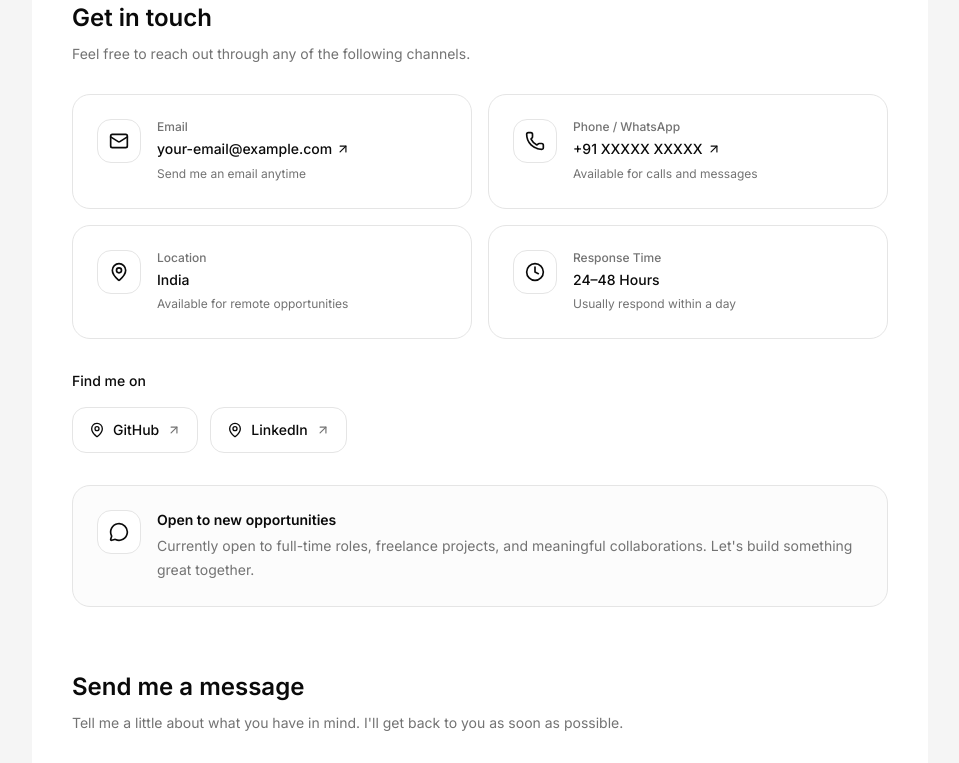
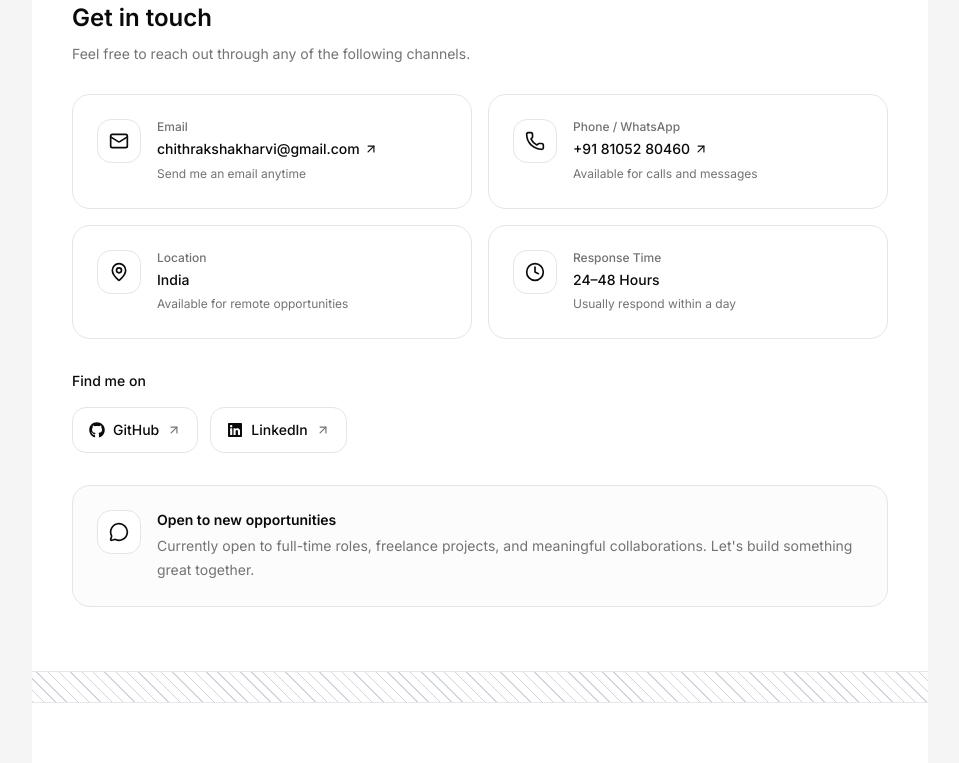
Before and after one commit to chithraksha16/new-portfolio, a Next.js app: page /contact in a window 1280 px wide. Shown: the part 360-1123 px from the top of the page, without its empty margins (160-1119 px from the left). Built offline with nearby package versions, Linux system fonts and the light colour scheme.

Commit message:
added divider and contact details

```diff
--- a/app/contact/page.tsx
+++ b/app/contact/page.tsx
@@ -11,20 +11,24 @@ import {
   Phone,
   MessageCircle,
 } from "lucide-react";
+import {
+  FaLinkedin,
+  FaGithub,
+} from "react-icons/fa";
 
 const contactDetails = [
   {
     icon: Mail,
     label: "Email",
-    value: "your-email@example.com",
-    href: "mailto:your-email@example.com",
+    value: "chithrakshakharvi@gmail.com",
+    href: "mailto:chithrakshakharvi@gmail.com",
     description: "Send me an email anytime",
   },
   {
     icon: Phone,
     label: "Phone / WhatsApp",
-    value: "+91 XXXXX XXXXX",
-    href: "https://wa.me/91XXXXXXXXXX",
+    value: "+91 81052 80460",
+    href: "https://wa.me/918105280460",
     description: "Available for calls and messages",
   },
   {
@@ -46,13 +50,13 @@ const contactDetails = [
 const socials = [
   {
     name: "GitHub",
-    href: "https://github.com/yourusername",
-    icon: MapPin,
+    href: "https://github.com/chithraksha16",
+    icon: FaGithub,
   },
   {
     name: "LinkedIn",
-    href: "https://linkedin.com/in/yourusername",
-    icon: MapPin,
+    href: "https://linkedin.com/in/chithraksha.",
+    icon: FaLinkedin,
   },
 ];
 
@@ -80,10 +84,10 @@ export default function ContactPage() {
           </div>
 
           {/* Single Column Layout */}
-          <div className="flex flex-col gap-12 sm:gap-16 px-10">
+          <div className="flex flex-col gap-12 sm:gap-16 ">
 
             {/* Contact Information */}
-            <section>
+            <section className="px-10">
               <div className="mb-7">
                 <h2 className="text-xl font-semibold sm:text-2xl">
                   Get in touch
@@ -186,9 +190,24 @@ export default function ContactPage() {
                 </div>
               </div>
             </section>
+<div
+            className="
+              h-8
+              w-full
+              border-y
+              border-gray-200
+              text-gray-300
+              dark:border-white/10
+              dark:text-white/10
+            "
+            style={{
+              backgroundImage:
+                "repeating-linear-gradient(45deg, currentColor 0, currentColor 1px, transparent 1px, transparent 8px)",
+            }}
+          />
+            {/* Contact Form */}
 
-            {/* Contact Form */}
-            <section className="w-full">
+            <section className="w-full px-10">
               <div className="mb-7">
                 <h2 className="text-xl font-semibold sm:text-2xl">
                   Send me a message
```
